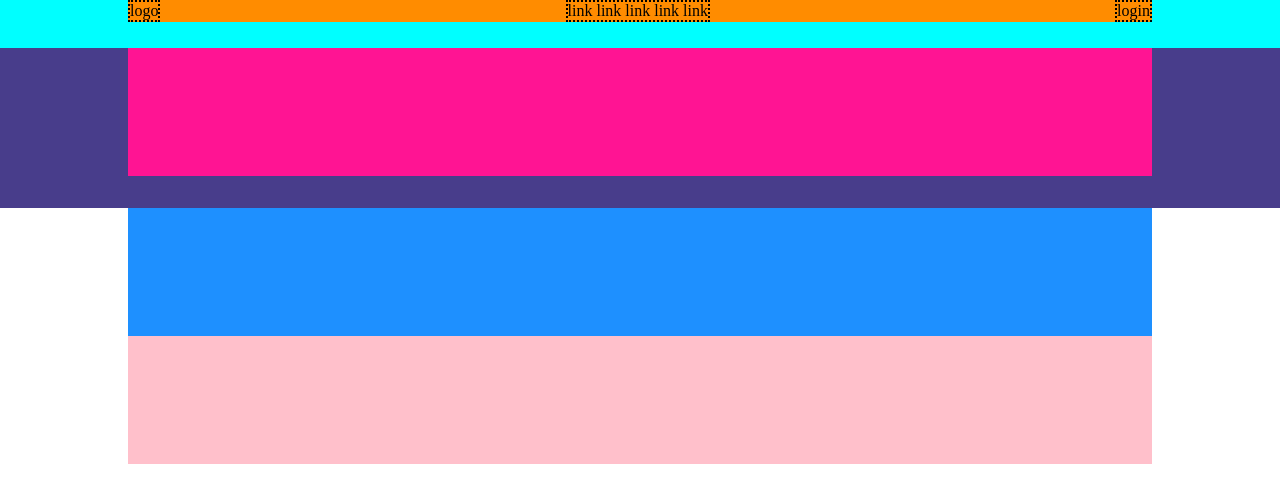
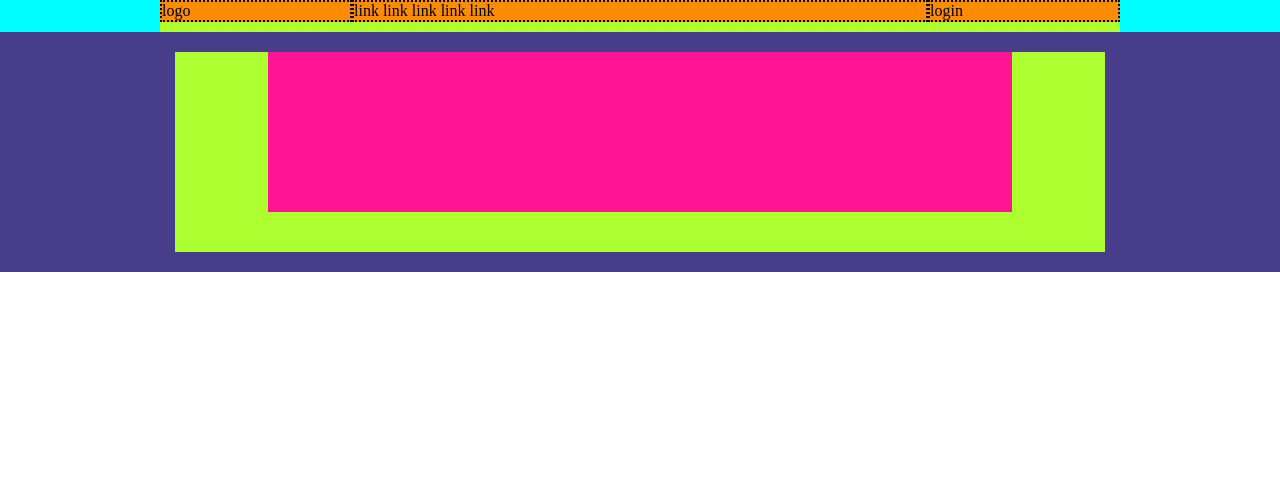
Before and after one commit to SimoneRicco/htmlcss-struttura-discord, a plain HTML site: page index.html in a window 1280 px wide. Drawn offline with Linux system fonts and the light colour scheme.

Commit message:
others bugs

```diff
--- a/assets/debugg.css
+++ b/assets/debugg.css
@@ -1,19 +1,31 @@
 .yellow-line{
     background-color: darkorange;
 }
+section{
+    width: 100%;
+    height: 15rem;
+    padding: 20px;
+}
+.container{
+    height: 100%;
+    background-color: greenyellow;
+    vertical-align: middle;
+}
 header{
     background-color: aqua;
-    height: 3rem;
+    height: 2rem;
 }
 .deeppink{
     background-color: deeppink;
     height: 80%;
+    width: 80%;
+    margin: auto;
+    align-items: center;
 }
 .sec1{
     background-color: darkslateblue;
-    height: 10rem;
 }
-.blu{
+/*.blu{
     background-color: dodgerblue;
     height: 80%;
 }
@@ -21,6 +33,4 @@ header{
     background-color: pink;
     height: 80%;
 }
-.container{
-    height: 10rem;
-}
+ */
--- a/assets/style.css
+++ b/assets/style.css
@@ -5,18 +5,27 @@
 }
 .yellow-line{
     display: flex;
-    justify-content: space-between;
+    width: 100%;
 }
-.logo, .link, .login{
+ .logo, .link, .login{
     border: 2px dotted black;
 }
+.logo, .login{
+    width: 20%;
+}
+.link{
+    width: 60%;
+    /* align-self: center; non so centra*/
+}
 .container{
-    width: 80%;
+    width: 75%;
     margin: auto;
 }
-.deeppink{
+section{
     display: flex;
+    align-items: center;
 }
-.sec2{
-    flex: 0 1 60%;
+.container > .deeppink{
+    display: flex;
+    align-self: flex-start;
 }
--- a/index.html
+++ b/index.html
@@ -23,11 +23,11 @@
             <div class="deeppink"></div>
         </div>
     </section>
-    <section class="sec2">
+    <!--<section class="sec2">
         <div class="container">
             <div class="blu"></div>
             <div class="pink"></div>
         </div>
-    </section>
+    </section> -->
 </body>
 </html>
```
